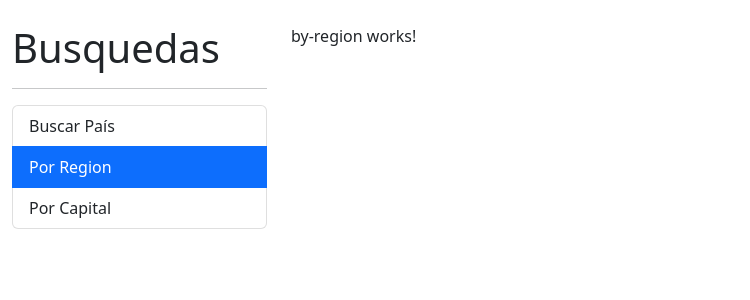
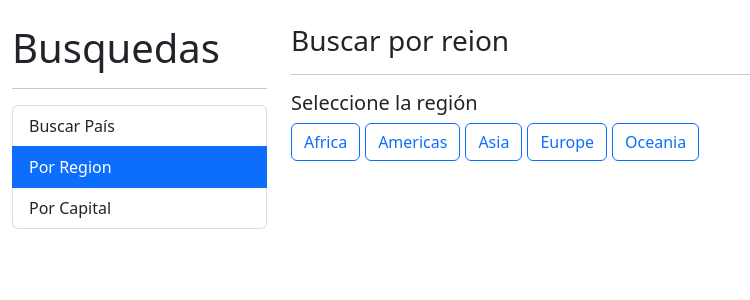
Before and after one commit to jogonpav/CountriesApp-Ang, an Angular app: page /region in a window 1280 px wide. Shown: the top 300 px of the page, without its empty margins (0-750 px from the left). Built offline with nearby package versions, Linux system fonts and the light colour scheme.

Commit message:
Implemented show country by regions

```diff
--- a/src/app/country/components/country-input/country-input.component.ts
+++ b/src/app/country/components/country-input/country-input.component.ts
@@ -26,7 +26,6 @@ export class CountryInputComponent implements OnInit{
     .subscribe(valor =>{
       this.onDebounce.emit( valor )
       console.log(valor)
-      console.log("hola2")
     })
 
     console.log( this.debouncer)
--- a/src/app/country/pages/by-region/by-region.component.html
+++ b/src/app/country/pages/by-region/by-region.component.html
@@ -1 +1,22 @@
-<p>by-region works!</p>
+<h3>Buscar por reion <small> {{ activeRegion | titlecase }} </small></h3>
+<hr>
+
+<h5>Seleccione la región</h5>
+
+<div>
+    <div class="col">
+        <!-- [class.btn-primary]="region === activeRegion" -->
+        <!-- [ngClass]="{
+            'btn-primary': activeRegion === region,
+            'btn-outline-primary': activeRegion !== region
+            }"
+        -->
+        <!-- [class]="(region === activeRegion) ? 'btn btn-primary':'btn btn-outline-primary'" -->
+        <button *ngFor="let region of regions"
+                [class]="getClassesCSS(region)"
+                (click)="activingRegion(region)"
+
+                >{{region | titlecase}} </button>
+
+    </div>
+</div>
--- a/src/app/country/pages/by-region/by-region.component.ts
+++ b/src/app/country/pages/by-region/by-region.component.ts
@@ -4,13 +4,29 @@ import { Component, OnInit } from '@angular/core';
   selector: 'app-by-region',
   templateUrl: './by-region.component.html',
   styles: [
+    `button {
+      margin-right: 5px;
+    }
+    `
   ]
 })
-export class ByRegionComponent implements OnInit {
+export class ByRegionComponent  {
+
+  regions: string [] = [ 'africa', 'americas', 'asia', 'europe', 'oceania'];
+  activeRegion: string = '';
 
   constructor() { }
 
-  ngOnInit(): void {
+  getClassesCSS(region:string){
+    return (region === this.activeRegion) ? 'btn btn-primary':'btn btn-outline-primary';
   }
 
+  activingRegion ( region: string){
+    this.activeRegion = region;
+
+    //TODO: hacer el llamado al servicio
+  }
+
+
+
 }
--- a/src/app/country/pages/show-country/show-country.component.html
+++ b/src/app/country/pages/show-country/show-country.component.html
@@ -44,5 +44,8 @@
            <span class="badge bg-primary mr-1">{{ country[0].translations.est.official }} </span>
         </div>
     </div>
+    <pre class="mt-5">
+        {{country[0] | json}}
+    </pre>
 
 </ng-template>
```
Also changed, not shown: src/app/country/pages/show-country/show-country.component.ts (+0 -11 lines).
